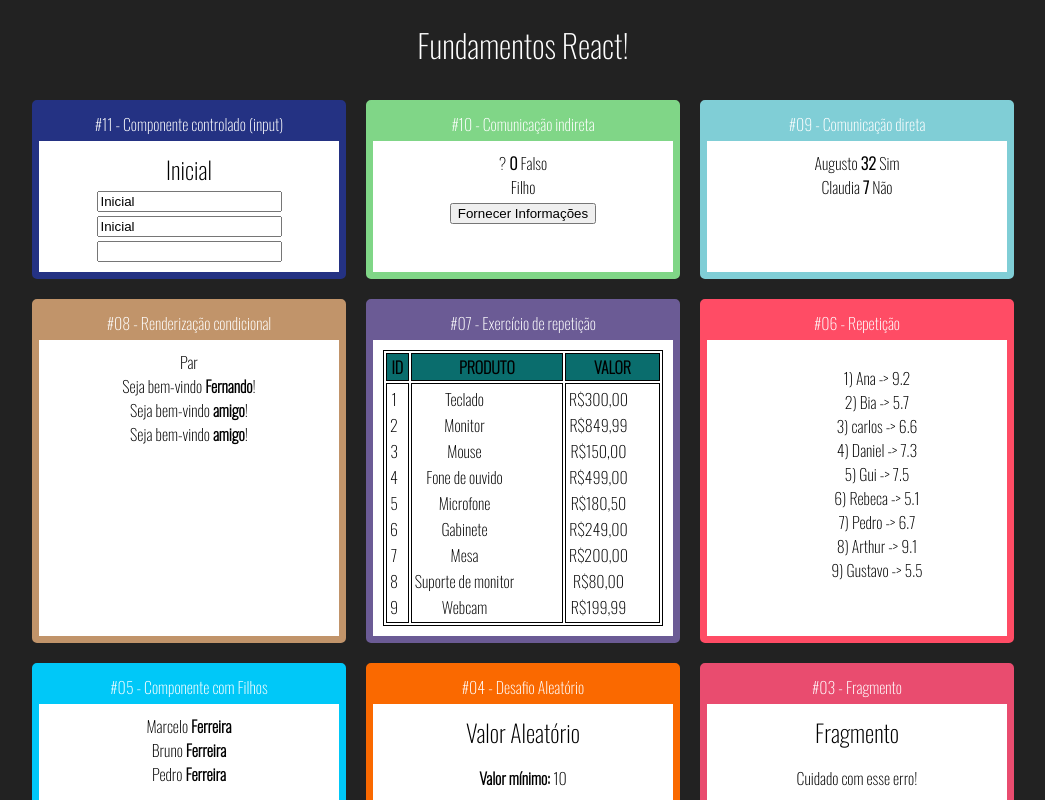
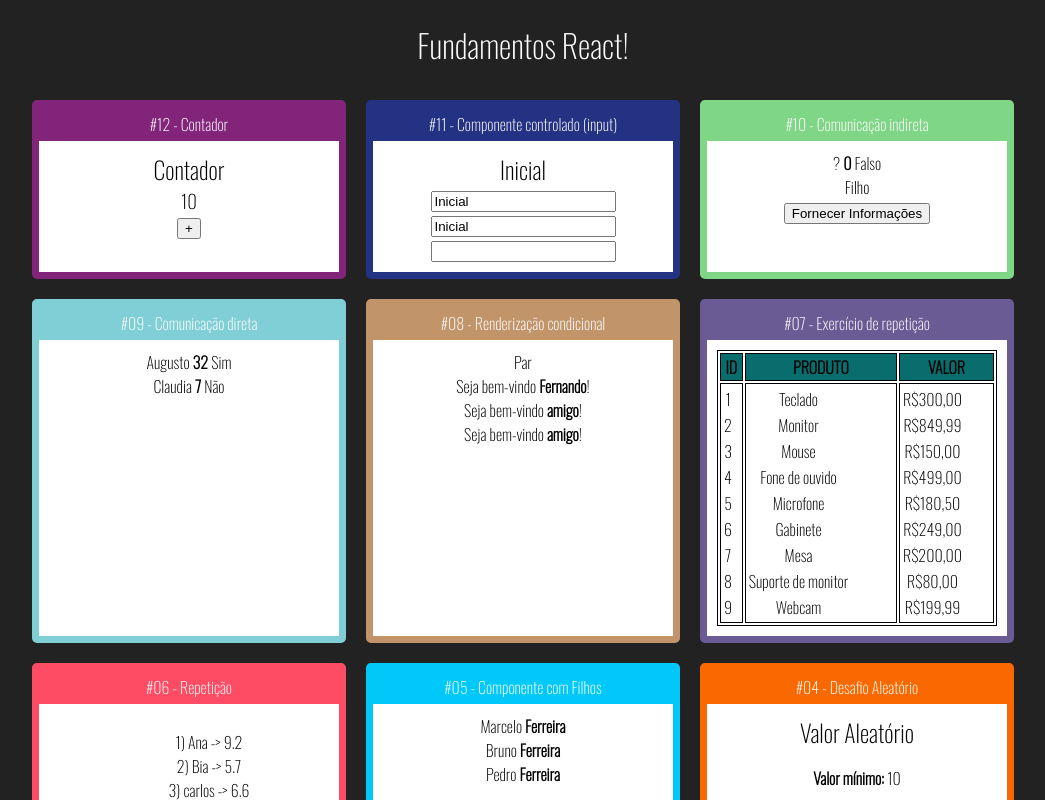
Before and after one commit to manoelmachado/react-redux, a React (Create React App) app in the folder fundamentos-react/: page / in a window 1280 px wide. Shown: the top 800 px of the page, without its empty margins (117-1162 px from the left). Built offline with nearby package versions, Linux system fonts and the light colour scheme.

Commit message:
aprendendo sobre componentes baseados em classe

```diff
--- a/fundamentos-react/src/App.jsx
+++ b/fundamentos-react/src/App.jsx
@@ -1,6 +1,7 @@
 import "./App.css";
 import React from "react";
 
+import Contador from "./componentes/contador/Contador";
 import Input from "./componentes/formulario/Input";
 import IndiretaPai from "./componentes/comunicacao/IndiretaPai";
 import DiretaPai from "./componentes/comunicacao/DiretaPai";
@@ -20,6 +21,10 @@
   <div className="App">
     <h1>Fundamentos React!</h1>
     <div className="Cards">
+      <Card titulo="#12 - Contador" color="#83247b">
+        <Contador numeroInicial={10}/>
+      </Card>
+
       <Card titulo="#11 - Componente controlado (input)" color="#243283">
         <Input />
       </Card>
--- /dev/null
+++ b/fundamentos-react/src/componentes/contador/Contador.jsx
@@ -0,0 +1,25 @@
+import React, { Component } from "react";
+
+class Contador extends Component {
+  state = {
+    numero: this.props.numeroInicial,
+  };
+
+  inc() {
+    this.setState({
+      numero: this.state.numero + 1,
+    });
+  }
+
+  render() {
+    return (
+      <div>
+        <h2>Contador</h2>
+        <h3>{this.state.numero}</h3>
+        <button onClick={this.inc}>+</button>
+      </div>
+    );
+  }
+}
+
+export default Contador;
```
Also changed, not shown: fundamentos-react/src/componentes/contador/Contador.css (added).
